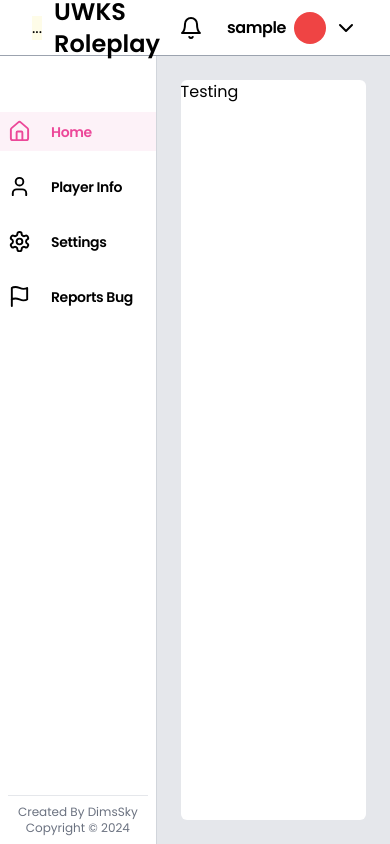
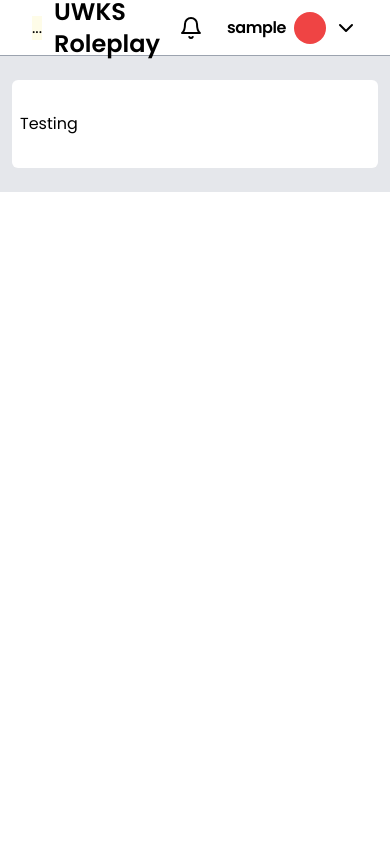
Before and after one commit to KINGDimsSky/SA-MP-UWKS-Dashboard, a React (Vite) app: page /dashboard in a window 390 px wide. Built offline with nearby package versions, Linux system fonts and the light colour scheme; sample sign-in values are in the browser's storage.

Commit message:
Fixing Nav Responsive

```diff
--- a/src/Components/Navbar.jsx
+++ b/src/Components/Navbar.jsx
@@ -1,7 +1,9 @@
 import React, { useEffect, useState } from 'react'
 import { Bell, ChevronDown, LogOut } from 'lucide-react';
+import { useNavigate } from 'react-router-dom';
 
 const Navbar = () => {
+  const navigate = useNavigate()
   const username = localStorage.getItem('username');
   const [clicked, setClicked] = useState(false)
 
@@ -15,6 +17,12 @@ const Navbar = () => {
     }else{
       setClicked(true)
     }
+  }
+
+  const logOutHandler = () => {
+    localStorage.removeItem('token');
+    navigate('/')
+
   }
 
   useEffect(() => {
@@ -34,7 +42,7 @@ const Navbar = () => {
         <ChevronDown onClick={dropdownHandler}/>
       </div>
          <div className={`absolute flex  -z-30 right-8 w-[11.5rem] h-12 transition-all duration-500 p-2 tracking-tight ${clicked ? 'translate-y-12 flex bg-white border border-gray-200 shadow-md text-black' : 'bg-white'}`}>
-          <div className="flex gap-3 items-center  text-base w-full font-semibold py-1 px-2 hover:text-pink-400 hover:bg-pink-50">
+          <div onClick={logOutHandler} className="flex gap-3 items-center  text-base w-full font-semibold py-1 px-2 hover:text-pink-400 hover:bg-pink-50">
           <LogOut size={18}/>
           <a className=''>LogOut</a>
           </div>
--- a/src/Layout/DashLayout.jsx
+++ b/src/Layout/DashLayout.jsx
@@ -31,7 +31,7 @@ const DashLayout = () => {
 
   return (
     <div className="flex">
-    <div className="flex border-r border-gray-300 items-center justify-between flex-col w-72 h-screen">
+    <div className="md:flex border-r hidden border-gray-300 items-center justify-between flex-col w-72 h-screen">
           <ul className='mt-28 flex flex-col w-full gap-y-4'>
             {sidebarItem.map((e, index) => {
             const MyIcons = iconMap[e.icon]
@@ -44,8 +44,8 @@ const DashLayout = () => {
           <p>Copyright © 2024</p>
         </div>
     </div>
-    <div className="DashboardContent bg-gray-200 pt-20 pb-6 px-6 w-full">
-        <div className="content bg-white rounded-md h-full">
+    <div className="DashboardContent bg-gray-200 pt-20 pb-6 md:px-6 px-3 w-full">
+        <div className="py-8 px-2 bg-white rounded-md h-full">
             {activeIndex === 0 ? <HomeDash/> : null}
             {activeIndex === 1 ? <PlayerInfo/> : null}
         </div>
```
